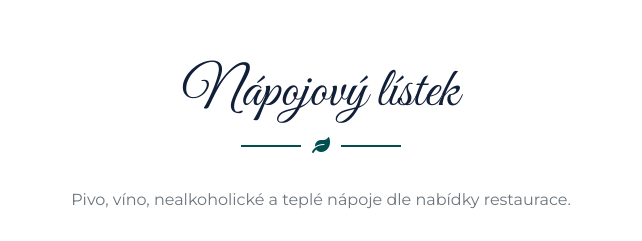
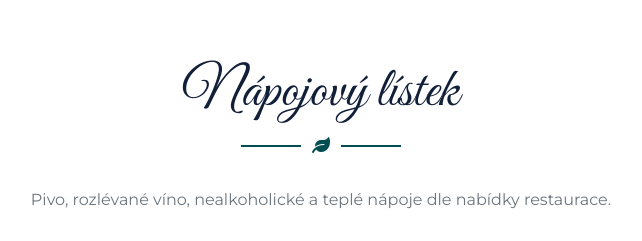
Before and after one commit to fbalak/weddingweb, a plain HTML site: page index.html in a window 1280 px wide. Shown: the part 2102-2343 px from the top of the page, 319-961 px from the left. Drawn offline with nearby package versions, Linux system fonts and the light colour scheme.

Commit message:
commit
Signed-off-by: fbalak <fbalak@redhat.com>

```diff
--- a/index.html
+++ b/index.html
@@ -197,7 +197,7 @@
             </div>
             <div class="row justify-content-center">
                 <div class="col-md-8 text-center">
-                    <div class="font-weight-normal text-muted mb-3 pb-3">Pivo, víno, nealkoholické a teplé nápoje dle nabídky restaurace.</div>
+                    <div class="font-weight-normal text-muted mb-3 pb-3">Pivo, rozlévané víno, nealkoholické a teplé nápoje dle nabídky restaurace.</div>
                     <div class="font-weight-normal text-muted mb-3 pb-3">Dále v rámci svatby: Aperol, Gin Tonic, Rum Republica a Jack Daniel’s.</div>
                     <div class="font-weight-normal text-muted mb-3 pb-3">Případné ostatní alkoholické nápoje prosíme hradit každý sám.</div>
                 </div>
```
